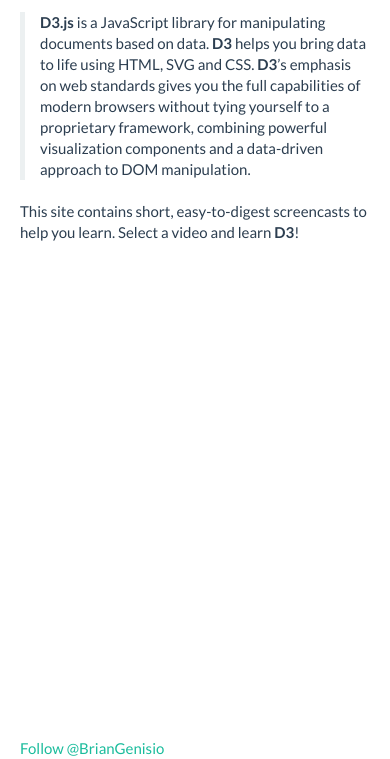
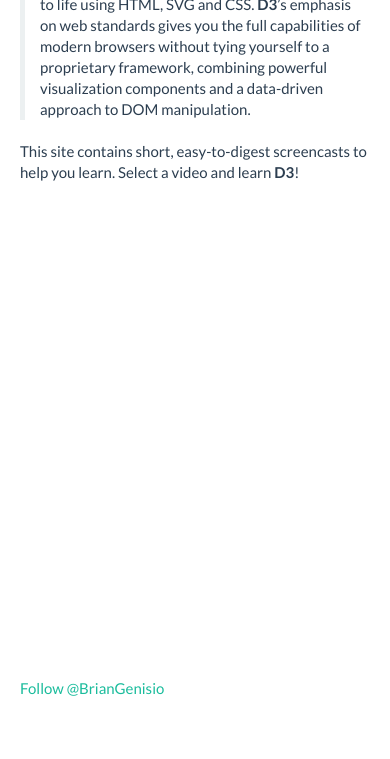
Before and after one commit to BrianGenisio/learnd3, a website: page index.html in a window 390 px wide. Shown: the part 492-1251 px from the top of the page. After the commit the page ends 1191 px from the top, so only its background shows below. Drawn offline with nearby package versions, Linux system fonts and the light colour scheme.

Commit message:
fixing bug for when the responsive code re-sizes and header drops

```diff
--- a/stylesheets/style.css
+++ b/stylesheets/style.css
@@ -1,4 +1,11 @@
-body { padding-top: 60px; }
+body {
+	padding-top: 60px;
+}
+@media (max-width: 980px) {
+	body {
+	  padding-top: 0;
+	}
+}
 
 .hidden {
 	display: none;
```
